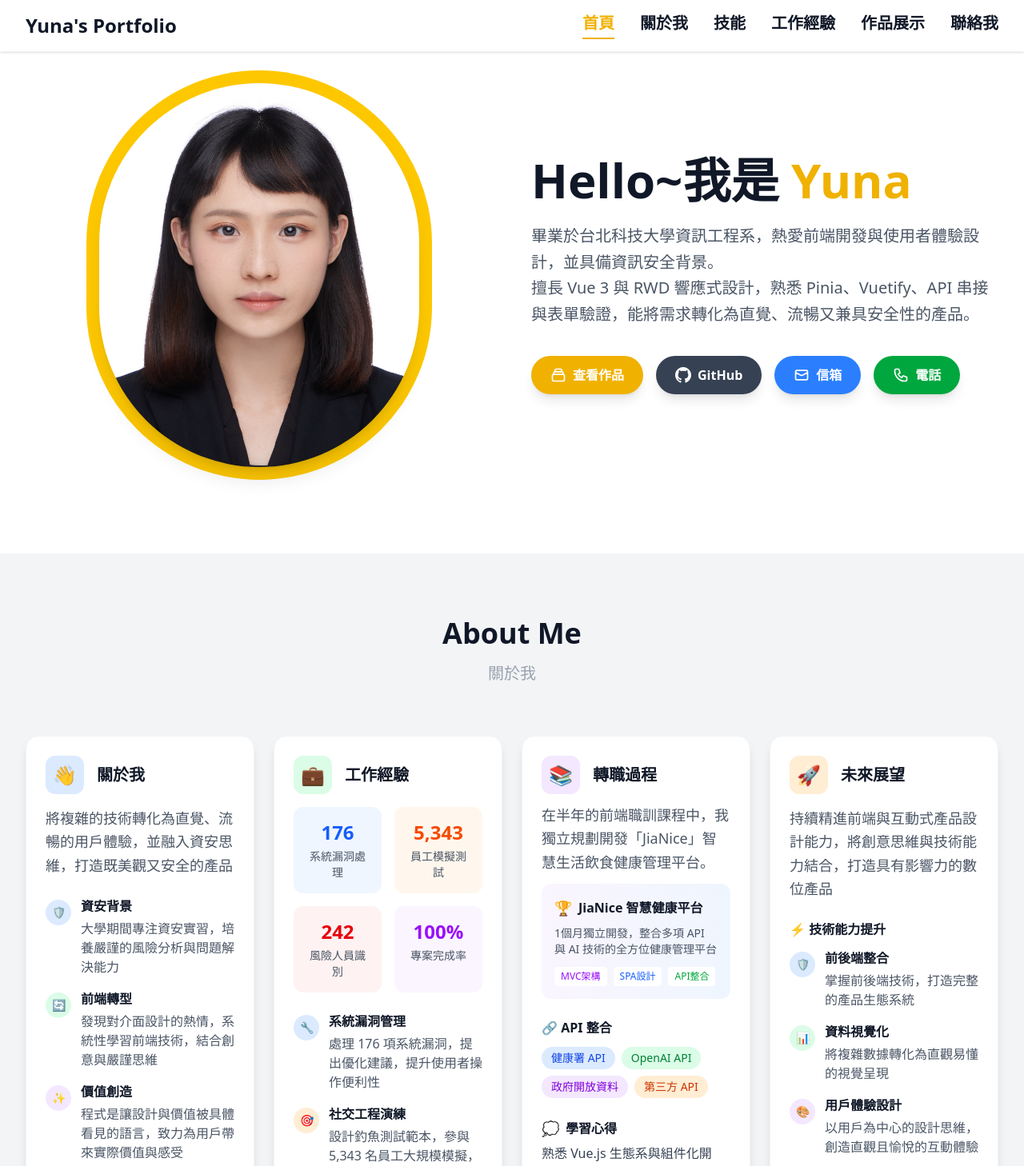
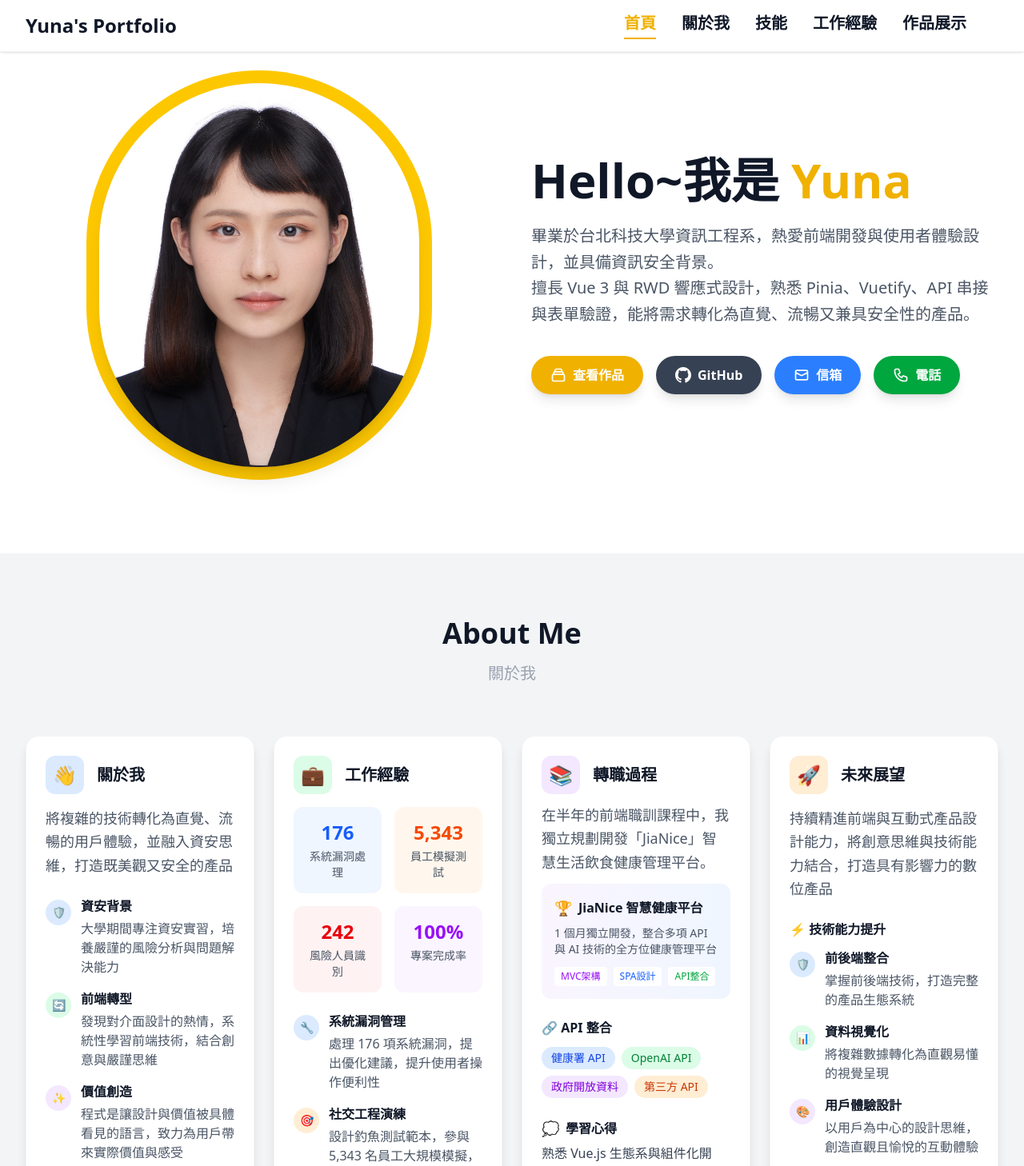
Before and after one commit to yunahsuya/Portfolio, a Vue app: page / in a window 1280 px wide. Shown: the top 1458 px of the page at 80% size. Built offline with nearby package versions, Linux system fonts and the light colour scheme.

Commit message:
更改Navbar內容

```diff
--- a/src/App.vue
+++ b/src/App.vue
@@ -11,7 +11,7 @@
           </div>
           <div class="hidden md:block">
             <div
-              class="ml-10 flex items-baseline space-x-4 lg:space-x-6 xl:space-x-8 text-gray-900 font-bold text-lg lg:text-xl"
+              class="mr-10 flex items-baseline space-x-4 lg:space-x-6 xl:space-x-8 text-gray-900 font-bold text-lg lg:text-xl"
             >
               <a
                 href="#home"
@@ -62,7 +62,7 @@
                 ]"
                 >作品展示</a
               >
-              <a
+              <!-- <a
                 href="#contact"
                 @click="scrollTo('contact')"
                 :class="[
@@ -70,7 +70,7 @@
                   activeSection === 'contact' ? 'text-yellow-500 border-b-2 border-yellow-500' : '',
                 ]"
                 >聯絡我</a
-              >
+              > -->
             </div>
           </div>
           <div class="md:hidden">
@@ -453,7 +453,7 @@
                   <h4 class="font-semibold text-gray-900">JiaNice 智慧健康平台</h4>
                 </div>
                 <p class="text-gray-600 text-sm mb-3">
-                  1個月獨立開發，整合多項 API 與 AI 技術的全方位健康管理平台
+                  1 個月獨立開發，整合多項 API 與 AI 技術的全方位健康管理平台
                 </p>
                 <div class="flex flex-wrap gap-2">
                   <span class="px-2 py-1 bg-white text-purple-600 rounded text-xs">MVC架構</span>
@@ -1950,7 +1950,7 @@
                   作品展示
                 </a>
               </li>
-              <li>
+              <!-- <li>
                 <a
                   href="#contact"
                   @click="scrollTo('contact')"
@@ -1961,7 +1961,7 @@
                   ></span>
                   聯絡我
                 </a>
-              </li>
+              </li> -->
             </ul>
           </div>
 
```
